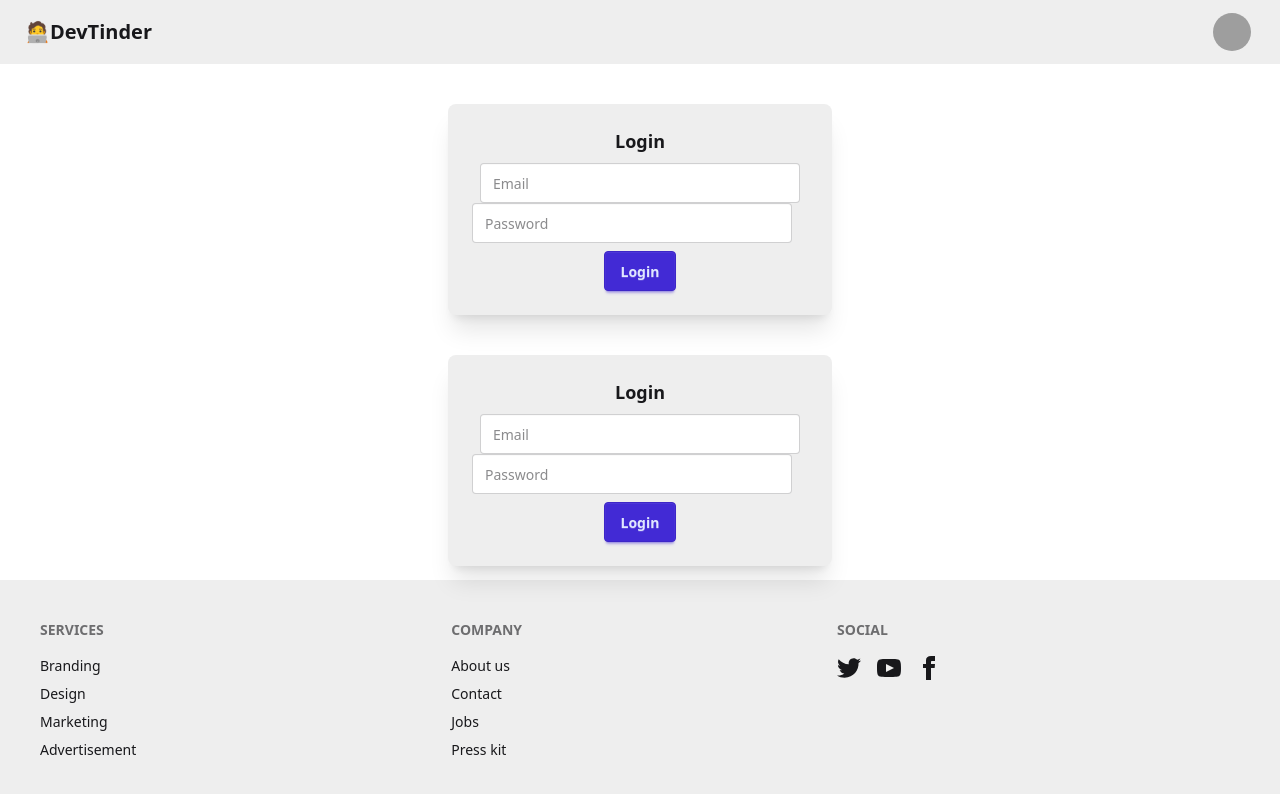
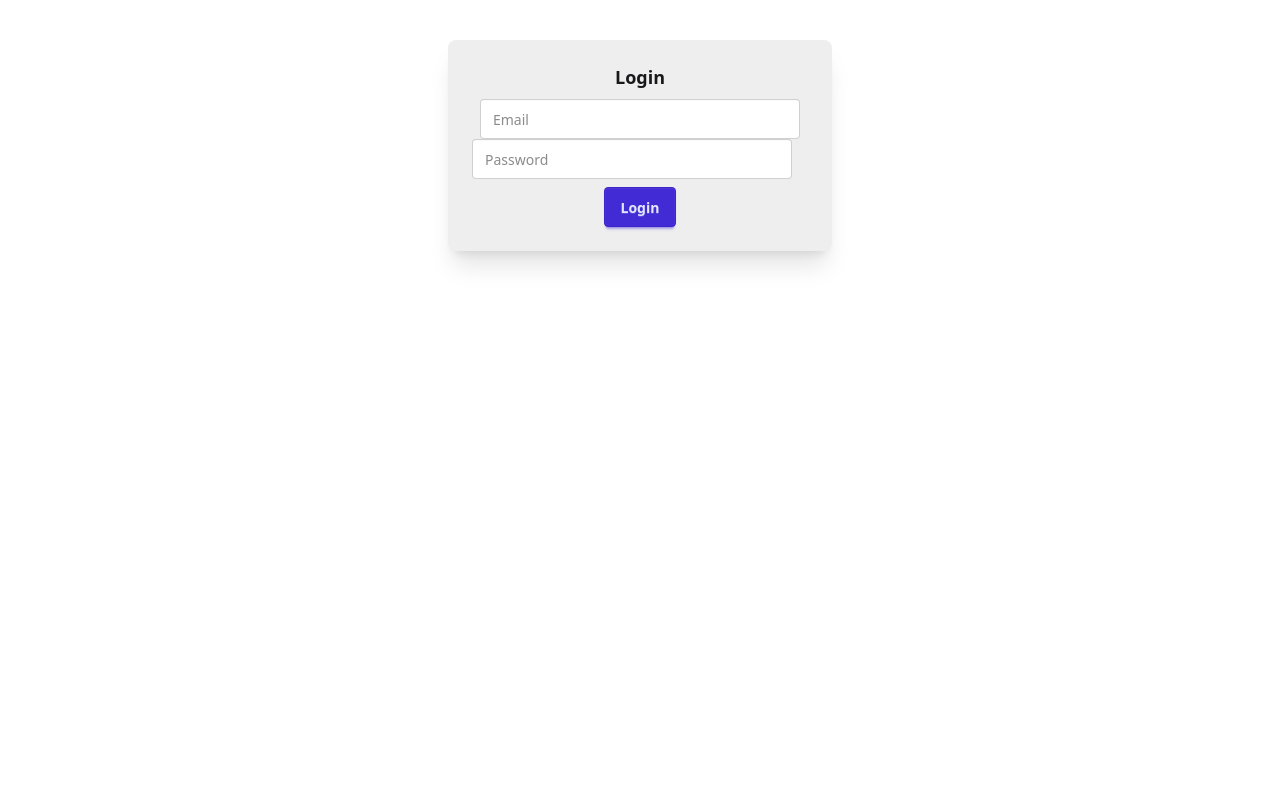
Before and after one commit to james-jamshed/devTinder-web, a React (Vite) app: page /login in a window 1280 px wide. Shown: the top 794 px of the page. Built offline with nearby package versions, Linux system fonts and the light colour scheme; grey boxes are pictures that could not be loaded.

Commit message:
all error and bugs of code till the date is fix now

```diff
--- a/src/App.jsx
+++ b/src/App.jsx
@@ -2,23 +2,17 @@ import { BrowserRouter, Routes,Route } from "react-router-dom"
 import Body from "./Body"
 import Login from "./Login"
 import Profile from "./Profile"
+import './index.css'
 
 function App() {
-
-
   return (
-
     <>
-
     <BrowserRouter basename="/">
     <Routes>
-      <Route path = "/" element = {<Body />} >
+      <Route path = "/" element = {<Body />} />
       <Route path = "/login" element = {<Login />} />
       <Route path = "/profile" element = {<Profile />} />
-       </Route>
-
     </Routes>
-
     </BrowserRouter>
     </>
   )
--- a/src/Login.jsx
+++ b/src/Login.jsx
@@ -1,3 +1,4 @@
+import axios from "axios";
 import React, { useState } from "react";
 
 const Login = () => {
@@ -7,7 +8,18 @@ const Login = () => {
 
   const handleLogin = async () => {
 
-  }
+    try {
+      const res = await axios.post("http://localhost:3000/login", {
+        emailId,
+        Password,
+      });
+    }
+    catch (err) {
+      console.error(err);
+
+    }
+
+  };
 
 
 
@@ -46,7 +58,7 @@ const Login = () => {
             </label>
           </div>
           <div className="card-actions justify-center">
-            <button className="btn btn-primary">Login</button>
+            <button className="btn btn-primary" onClick={handleLogin}>Login</button>
           </div>
         </div>
       </div>
--- a/src/NavBar.jsx
+++ b/src/NavBar.jsx
@@ -1,24 +1,26 @@
-import React from 'react'
+import React from 'react';
 
 const NavBar = () => {
   return (
+
     <div className="navbar bg-base-300">
       <div className="flex-1">
         <a className="btn btn-ghost text-xl">🧑‍💻DevTinder</a>
       </div>
       <div className="flex gap-2">
-
         <div className="dropdown dropdown-end mx-5">
           <div tabIndex={0} role="button" className="btn btn-ghost btn-circle avatar">
             <div className="w-10 rounded-full">
               <img
                 alt="Tailwind CSS Navbar component"
-           src="https://img.daisyui.com/images/stock/photo-1534528741775-53994a69daeb.webp" />
+                src="https://img.daisyui.com/images/stock/photo-1534528741775-53994a69daeb.webp"
+              />
             </div>
           </div>
           <ul
             tabIndex={0}
-       class="menu menu-sm dropdown-content bg-base-100 rounded-box z-1 mt-3 w-52 p-2 shadow">
+            className="menu menu-sm dropdown-content bg-base-100 rounded-box z-1 mt-3 w-52 p-2 shadow" // ✅ Fixed class -> className
+          >
             <li>
               <a className="justify-between">
                 Profile
@@ -31,7 +33,7 @@ const NavBar = () => {
         </div>
       </div>
     </div>
-  )
-}
+  );
+};
 
-export default NavBar
+export default NavBar;
```
Also changed, not shown: package.json (+6 -3 lines), vite.config.js (line endings or trailing spaces), 1 other file (tests, documents, lock files or other folders). Lines whose indentation alone changed are shown as unchanged.
